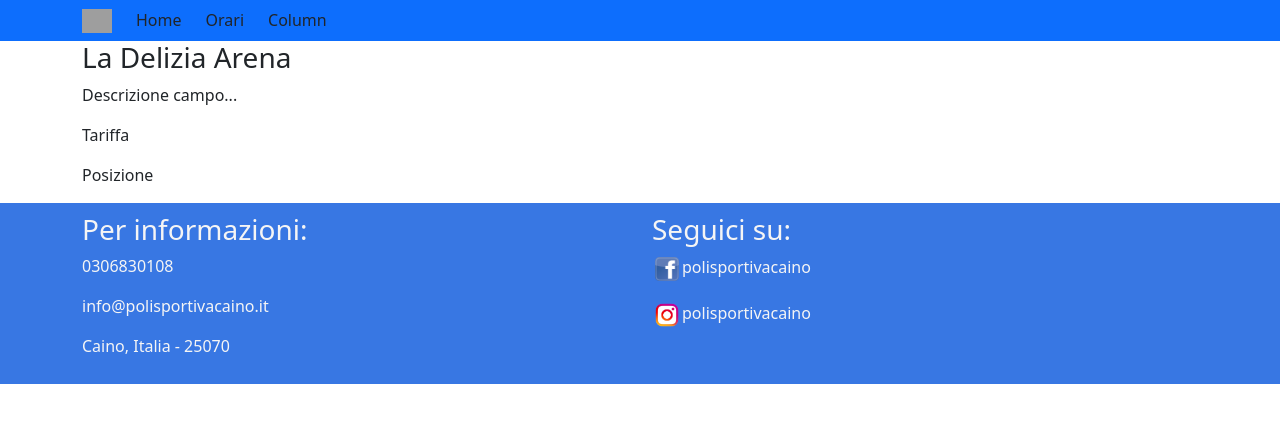
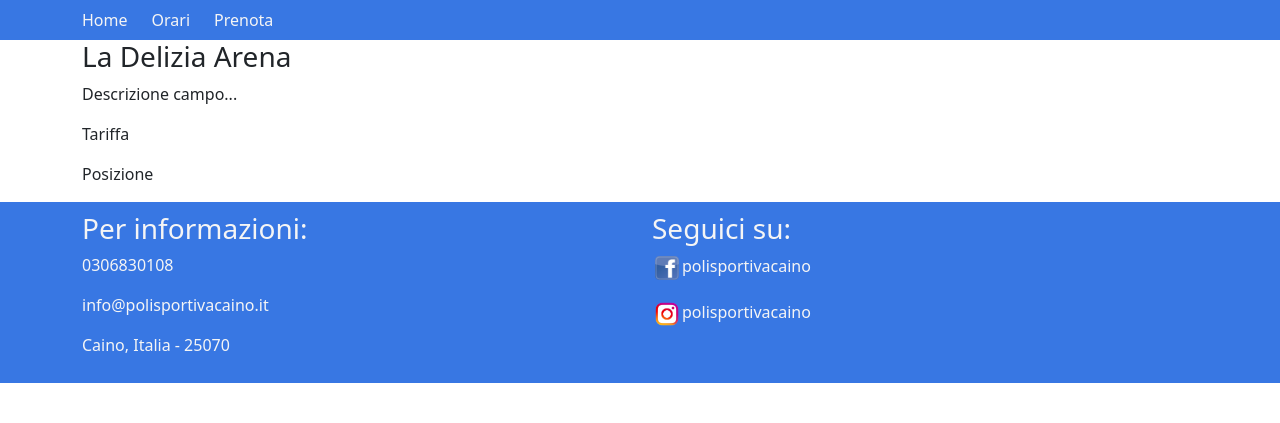
Before and after one commit to Lorenzoronchi22/campo7website, a PHP site: page /home.php in a window 1280 px wide. Shown: the top 423 px of the page. Run offline with PHP 8.4, Linux system fonts and the light colour scheme; grey boxes are pictures that could not be loaded.

Commit message:
sesto commit

```diff
--- a/CSS/camposportivo.css
+++ b/CSS/camposportivo.css
@@ -7,3 +7,18 @@
     color: whitesmoke;
     text-decoration: none;
 }
+.contactlink:hover{
+    color: whitesmoke;
+    text-decoration: none;
+}
+.navbarlink{
+    color: whitesmoke;
+    text-decoration: none;
+}
+.navbarlink:hover{
+    color: whitesmoke;
+    text-decoration: none;
+}
+.navbarcol:hover{
+    background-color: blue;
+}
--- a/navbar.php
+++ b/navbar.php
@@ -1,17 +1,14 @@
-<nav class="navbar navbar-primary bg-primary">
+<nav class="navbar navbar-primary" style="background-color: rgb(56, 119, 227);">
 <div class="container">
   <div class="row">
-    <div class="col">
-    <img src="/docs/5.0/assets/brand/bootstrap-logo.svg" alt="" width="30" height="24" class="d-inline-block align-text-top">
+    <div class="col navbarcol">
+      <a href="home.php" class="navbarlink">Home</a>
     </div>
-    <div class="col">
-      Home
+    <div class="col navbarcol">
+    <a href="#" class="navbarlink">Orari</a>
     </div>
-    <div class="col">
-      Orari
-    </div>
-    <div class="col">
-      Column
+    <div class="col navbarcol">
+    <a href="#" class="navbarlink">Prenota</a>
     </div>
   </div>
 </div>
```
Also changed, not shown: img/logopoli.png (added).
